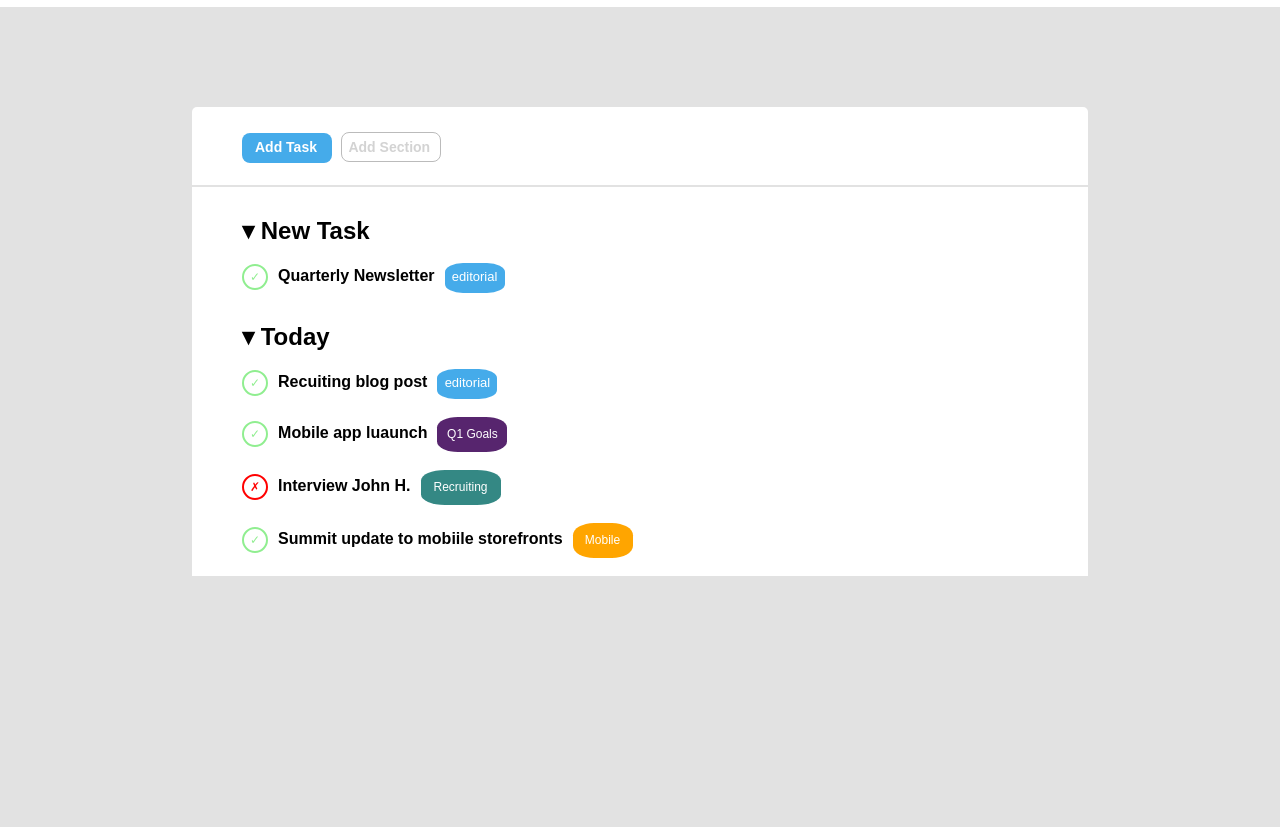
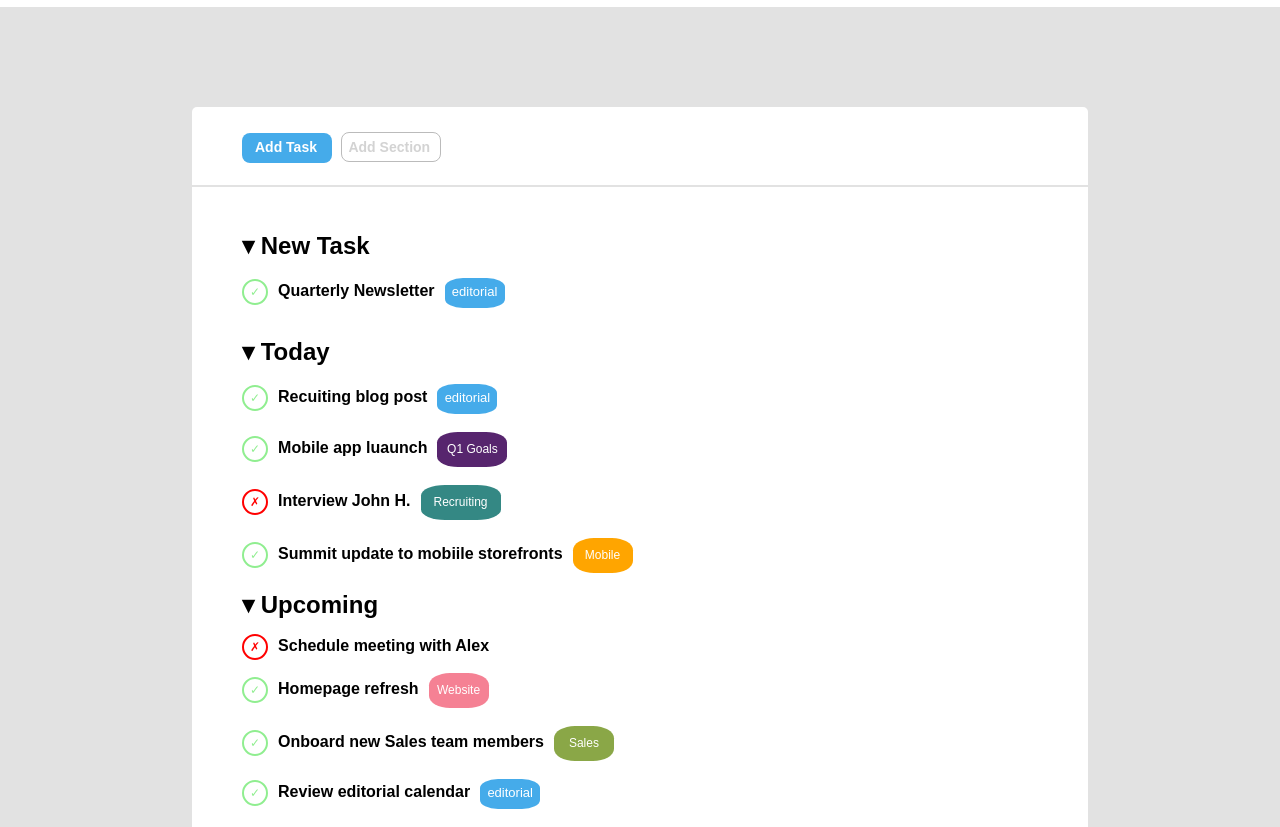
Before and after one commit to AlbertoZanola96/html-css-toboolist, a plain HTML site: page index.html in a window 1280 px wide. Shown: the part 93-920 px from the top of the page. Before the commit the page ends 800 px from the top, so only its background shows below. Drawn offline with Linux system fonts and the light colour scheme.

Commit message:
Comletamento esercizio

```diff
--- a/css/style.css
+++ b/css/style.css
@@ -124,7 +124,7 @@ body {
 
 .contenitore3{
     margin-left: 50px;
-    padding-top: 30px;
+    padding-top: 45px;
 }
 
 #seconda-lista{
@@ -167,5 +167,29 @@ body {
     font-size: 12px;
 }
 
+.rosa{
+    display: inline-block;
+    border-radius: 35%;
+    background-color: rgb(245, 129, 148);
+    width: 60px;
+    height: 35px;
+    text-align: center;
+    padding: 10px 6px;
+    color: white;
+    font-size: 12px;
+}
+
+.verdino{
+    display: inline-block;
+    border-radius: 35%;
+    background-color: rgb(138, 167, 71);
+    width: 60px;
+    height: 35px;
+    text-align: center;
+    padding: 10px 6px;
+    color: white;
+    font-size: 12px;
+}
+
 
 /* / main  */
--- a/index.html
+++ b/index.html
@@ -47,30 +47,20 @@
                     <span class="rosso"> &cross;</span><span class="spazio font">Interview John H.</span><span class="editorial spazio verde-marcio">Recruiting</span><br><br>
                     <span class="verde"> &check;</span><span class="spazio font">Summit update to mobiile storefronts</span><span class="editorial spazio arancio">Mobile</span><br><br>
                 </div>
-
                 <!-- / secondo step -->
 
-
-
-
-
-
-
+                <!-- terzo step -->
+                <div id="terza-lista">
+                    <h2>&dtrif; Upcoming</h2><br>
+                    <span class="rosso"> &cross;</span><span class="spazio font">Schedule meeting with Alex</span><br><br>
+                    <span class="verde"> &check;</span><span class="spazio font">Homepage refresh</span><span class="editorial spazio rosa">Website</span><br><br>
+                    <span class="verde"> &check;</span><span class="spazio font">Onboard new Sales team members</span><span class="editorial spazio verdino">Sales</span><br><br>
+                    <span class="verde"> &check;</span><span class="spazio font">Review editorial calendar</span><span class="editorial spazio ">editorial</span><br><br>
+                </div>
+                 <!-- / terzo step -->
             </div>
         </section>
-
-
-        <!-- / secondo contenitore -->
-
-
-
-
-
     </main>
     <!-- / main  -->
-
-
-
-
 </body>
 </html>
```
